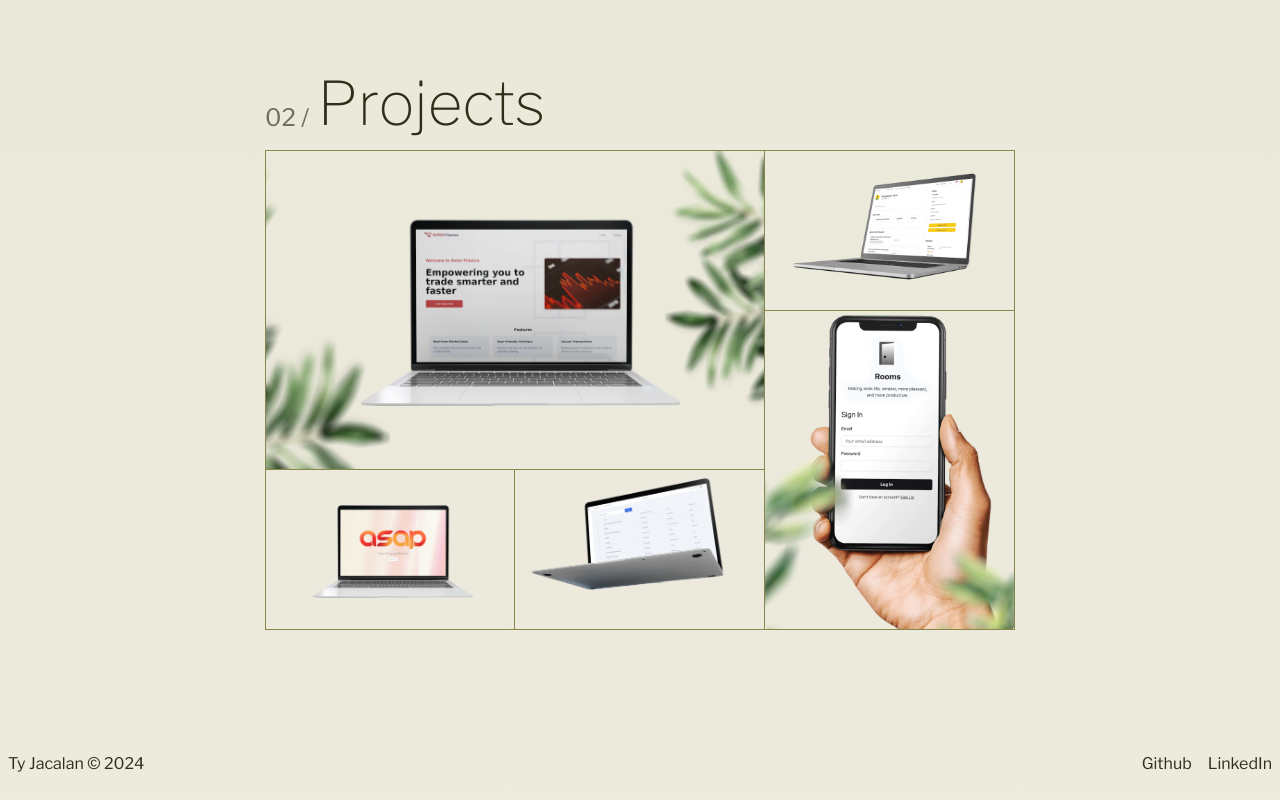
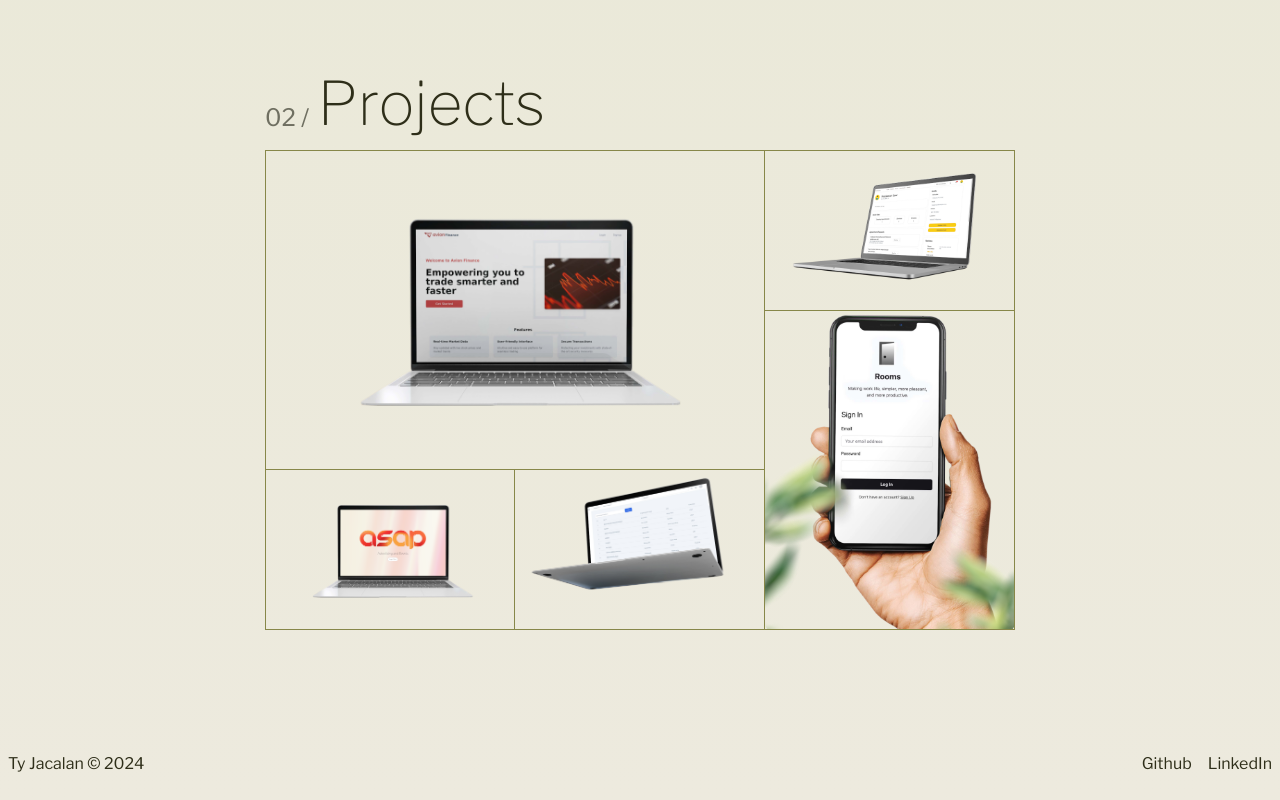
Before and after one commit to TyJacalan/portfolio, a Next.js app: page / in a window 1280 px wide. Shown: the part 848-1648 px from the top of the page. Built offline with nearby package versions, Linux system fonts and the light colour scheme.

Commit message:
style: remove rotate on hover

```diff
--- a/components/Projects/AvionFi.jsx
+++ b/components/Projects/AvionFi.jsx
@@ -36,37 +36,9 @@ const AvionFi = () => {
                 alt="AvionFi"
                 height={360}
                 width={500}
-                className="object-cover hover:-rotate-2 hover:scale-105 transition-transform"
+                className="object-cover hover:scale-105 transition-transform"
               />
             </motion.div>
-            <motion.img
-              initial={{ opacity: 0, rotate: -20, translateX: "100%" }}
-              whileInView={{ opacity: 1, rotate: 0, translateX: "0%" }}
-              transition={{
-                delay: 1.2,
-                duration: 1.2,
-                ease: "easeInOut",
-              }}
-              src="/leaf_blurred.png"
-              alt="leaf"
-              height={150}
-              width={150}
-              className="absolute top-0 right-[-15%] sm:right-[-10%] object-cover"
-            />
-            <motion.img
-              initial={{ opacity: 0, rotate: 200, translateX: "-100%" }}
-              whileInView={{ opacity: 1, rotate: 180, translateX: "0%" }}
-              transition={{
-                delay: 1.2,
-                duration: 1.2,
-                ease: "easeInOut",
-              }}
-              src="/leaf_blurred.png"
-              alt="leaf"
-              height={200}
-              width={200}
-              className="absolute top-0 left-[-20%] sm:left-[-15%] object-cover"
-            />
           </>
         }
       >
--- a/components/Projects/CebuAsap.jsx
+++ b/components/Projects/CebuAsap.jsx
@@ -30,7 +30,7 @@ const CebuAsap = () => {
               alt="CebuAsap"
               height={360}
               width={500}
-              className="object-cover hover:-rotate-2 hover:scale-105 transition-transform"
+              className="object-cover hover:scale-105 transition-transform"
             />
           </motion.div>
         }
--- a/components/Projects/Erp.jsx
+++ b/components/Projects/Erp.jsx
@@ -33,7 +33,7 @@ const Erp = () => {
               alt="Erp System Project"
               height={360}
               width={500}
-              className="object-cover hover:-rotate-2 hover:scale-105 transition-transform"
+              className="object-cover hover:scale-105 transition-transform"
             />
           </motion.div>
         }
--- a/components/Projects/Rooms.jsx
+++ b/components/Projects/Rooms.jsx
@@ -30,7 +30,7 @@ const Rooms = () => {
               alt="Rooms"
               height={360}
               width={500}
-              className="object-cover hover:-rotate-2 hover:scale-105 transition-transform"
+              className="object-cover hover:scale-105 transition-transform"
             />
           </motion.div>
         }
--- a/components/Projects/SkillSetGo.jsx
+++ b/components/Projects/SkillSetGo.jsx
@@ -35,7 +35,7 @@ const SkillSetGo = () => {
               alt="SkillSetGo"
               height={360}
               width={500}
-              className="object-cover hover:-rotate-2 hover:scale-105 transition-transform"
+              className="object-cover hover:scale-105 transition-transform"
             />
           </motion.div>
         }
```
